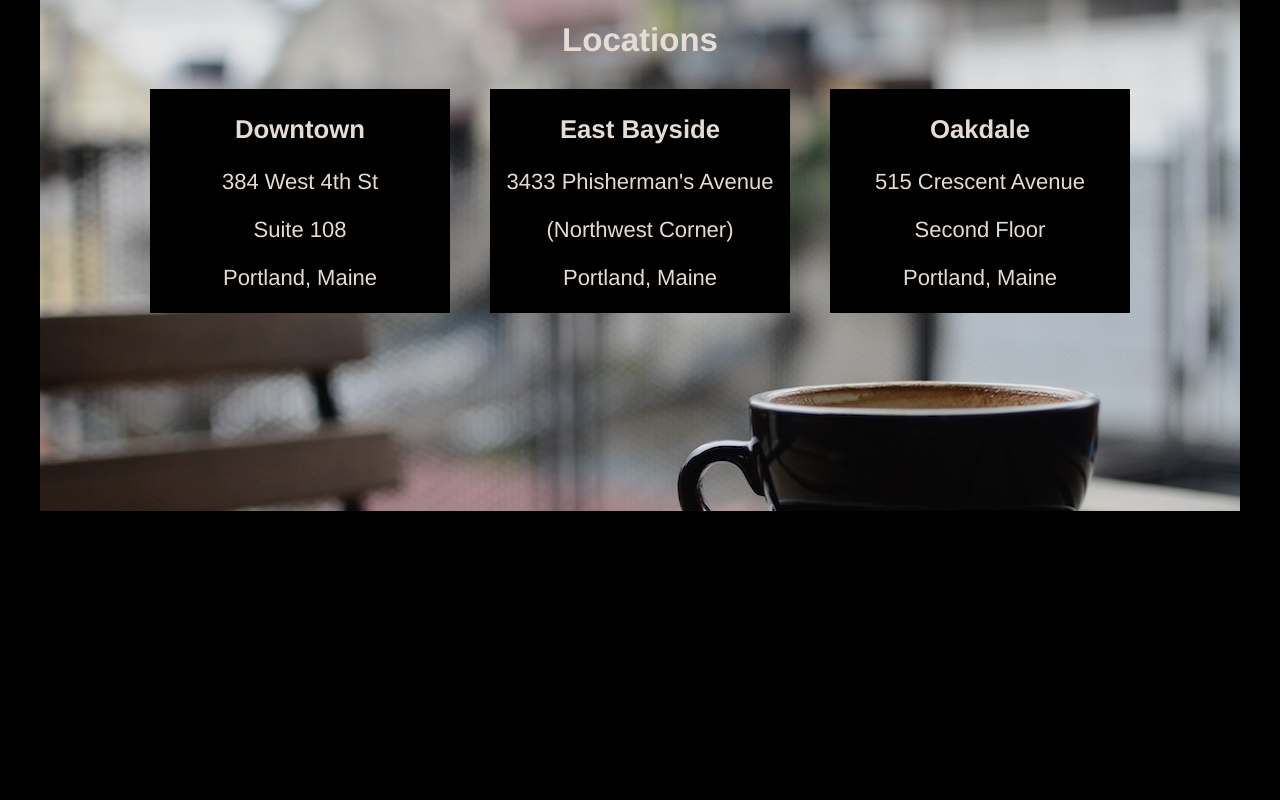
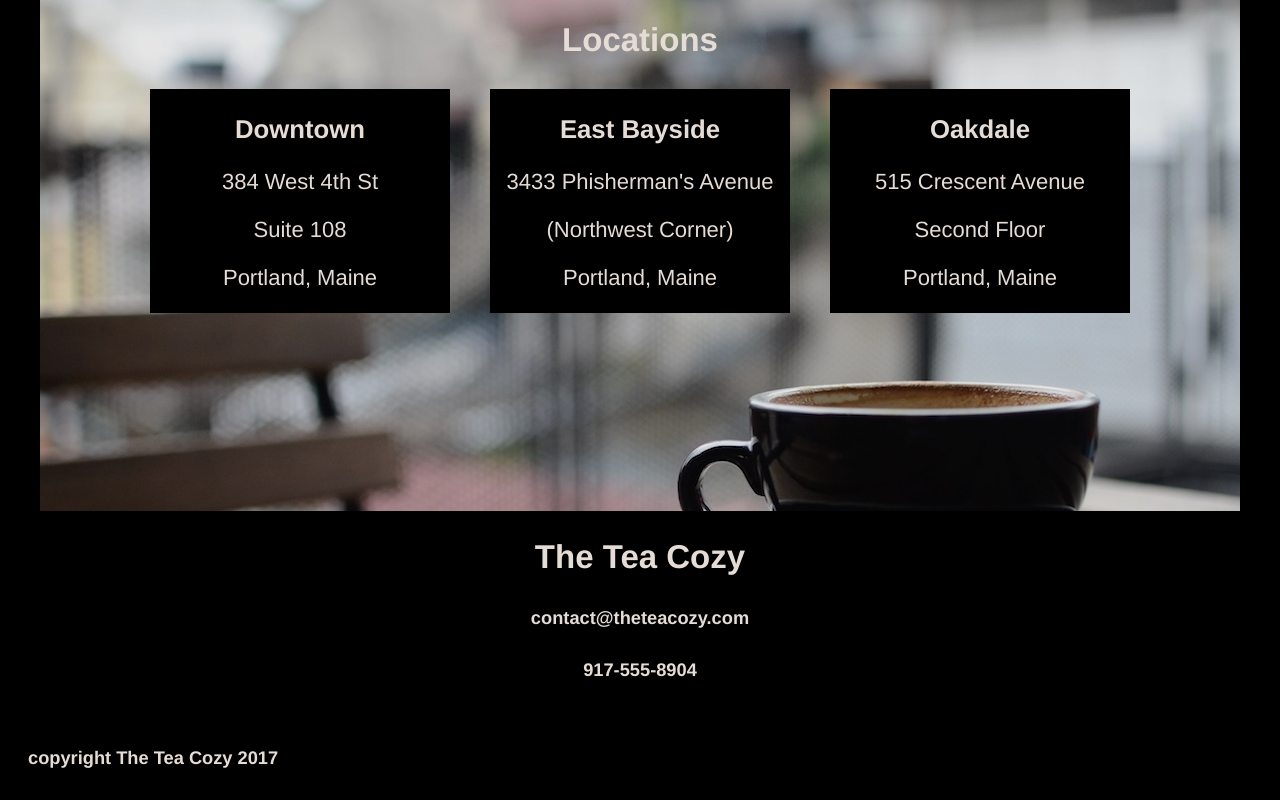
Before and after one commit to jboyce76/TeaCozy, a plain HTML site: page index.html in a window 1280 px wide. Shown: the part 1606-2406 px from the top of the page. Before the commit the page ends 2125 px from the top, so only its background shows below. Drawn offline with Linux system fonts and the light colour scheme.

Commit message:
added contact and footer sections

```diff
--- a/index.html
+++ b/index.html
@@ -81,5 +81,15 @@
         </div>
       </div>
     </div>
+  </div>
+  <!-- contact information section -->
+  <div class="contact">
+    <h2>The Tea Cozy</h2>
+    <h5>contact@theteacozy.com</h5>
+    <h5>917-555-8904</h5>
+  </div>
+  <footer>
+    <h5>copyright The Tea Cozy 2017</h5>
+  </footer>
 </body>
 </html>
--- a/style.css
+++ b/style.css
@@ -133,3 +133,17 @@ a {
   margin: 0px;
   padding: 10px;
 }
+
+/* properties for contact information section */
+.contact {
+  display: inline-block;
+  flex-direction: column;
+  overflow: auto;
+  height: 200px;
+}
+
+/* properties for footer */
+footer {
+  padding-left: 20px;
+  text-align: left;
+}
```
Lines whose indentation alone changed are shown as unchanged.
